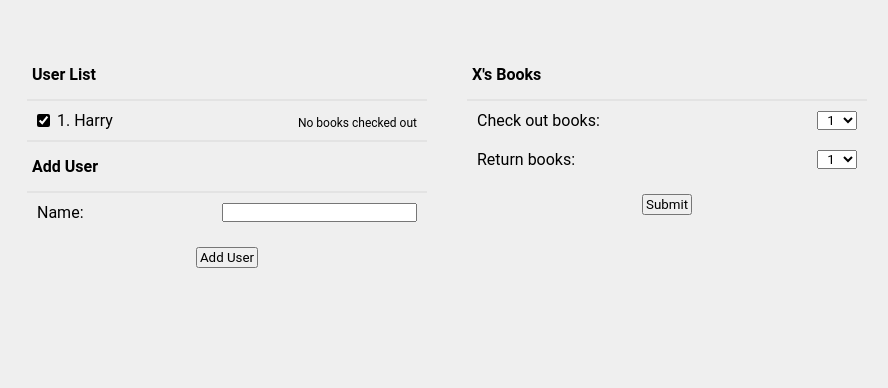
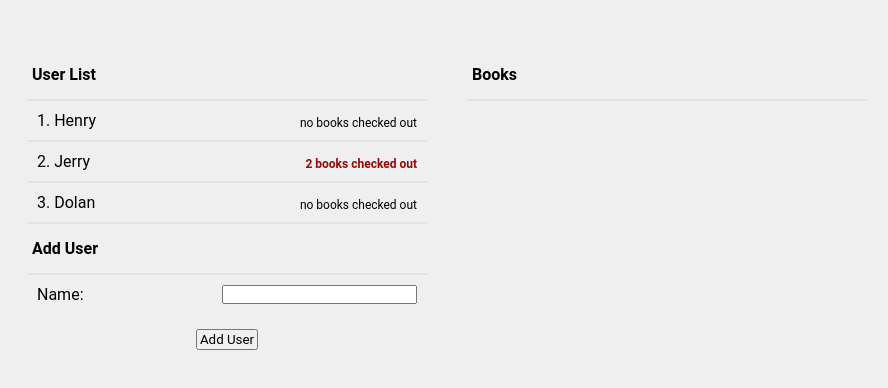
Before and after one commit to PeterVasilopoulos/RC-Library, a React (Create React App) app: page / in a window 1280 px wide. Shown: the top 388 px of the page, without its empty margins (193-1081 px from the left). Built offline with nearby package versions, Linux system fonts and the light colour scheme.

Commit message:
project completed

```diff
--- a/src/components/AddUser.jsx
+++ b/src/components/AddUser.jsx
@@ -1,20 +1,50 @@
-export default function AddUser() {
+import {useState} from 'react'
+
+export default function AddUser({onAddUser}) {
+    const [name, setName] = useState('')
+
     function handleSubmit(e) {
+        // prevent page from reloading
         e.preventDefault()
+
+        // early return if no name is provided
+        if(!name) {
+            return
+        }
+
+        // create id variable
+        const id = crypto.randomUUID()
+
+        // create object to pass into user list
+        const newUser = {
+            id,
+            name,
+            books: 0
+        }
+
+        // pass newUser into add user function
+        onAddUser(newUser)
+
+        // reset name field back to empty
+        setName('')
     }
 
     return (
         <div className='user-list'>
             <div className='user-list-title'>Add User</div>
 
-            <form>
+            <form onSubmit={(e) => handleSubmit(e)}>
                 <div className="books-input">
                     <label>Name: </label>
-                    <input type="text" />
+                    <input
+                        type="text"
+                        value={name}
+                        onChange={(e) => setName(e.target.value)}
+                    />
                 </div>
 
                 <div className="books-submit">
-                    <button onClick={(e) => handleSubmit(e)}>Add User</button>
+                    <button>Add User</button>
                 </div>
             </form>
         </div>
--- a/src/components/App.js
+++ b/src/components/App.js
@@ -2,11 +2,66 @@ import {useState} from 'react';
 import UserList from './UserList'
 import Books from './Books'
 
+const testUsers = [
+    {
+        name: 'Henry',
+        books: 0,
+        id: 0
+    },
+    {
+        name: 'Jerry',
+        books: 2,
+        id: 1
+    },
+    {
+        name: 'Dolan',
+        books: 0,
+        id: 2
+    }
+]
+
 export default function App() {
+    // users state
+    const [users, setUsers] = useState(testUsers)
+    // selected user state
+    const [selected, setSelected] = useState(null)
+
+
+    // handle select user function
+    function handleSelect(user) {
+        // if selected user is clicked again then unselect, otherwise select clicked user
+        setSelected((current) => current?.id === user.id ? null : user)
+    }
+
+    // handle add user function
+    function handleAddUser(newUser) {
+        setUsers((users) => [...users, newUser])
+    }
+
+    // handle change books function
+    function handleChangeBooks(booksChange) {
+        // update books for selected user
+        setUsers((users) => users.map((user) =>
+            user.id === selected.id ? {...user, books: user.books + booksChange} : user
+        ))
+
+        // unselect user
+        setSelected(null)
+    }
+
     return (
         <div className='container'>
-            <UserList />
-            <Books />
+            <UserList
+                users={users}
+                selected={selected}
+                onSelect={handleSelect}
+                onAddUser={handleAddUser}
+            />
+
+            <Books
+                onChangeBooks={handleChangeBooks}
+                selected={selected}
+            />
         </div>
     )
 }
--- a/src/components/Books.jsx
+++ b/src/components/Books.jsx
@@ -1,35 +1,58 @@
-export default function Books() {
+import {useState} from 'react'
+
+export default function Books({selected, onChangeBooks}) {
+    const [checkoutBooks, setCheckoutBooks] = useState(0)
+    const [returnBooks, setReturnBooks] = useState(0)
+
     function handleSubmit(e) {
+        // prevent page from reloading
         e.preventDefault()
+
+        // calculate books change
+        const booksChange = checkoutBooks - returnBooks
+
+        // call handleChangeBooks function
+        onChangeBooks(booksChange)
+
+        // reset book values
+        setCheckoutBooks(0)
+        setReturnBooks(0)
     }
 
     return (
         <form className="books">
-            <div className="books-title">X's Books</div>
+            <div className="books-title">{selected ? `${selected.name}'s ` : ''}Books</div>
 
-            <div className="books-input">
+            {selected ? <>
+                <div className="books-input">
                 <label>Check out books: </label>
-                <select>
-                    <option value='1'>1</option>
-                    <option value='2'>2</option>
-                    <option value='3'>3</option>
-                    <option value='4'>4</option>
-                    <option value='5'>5</option>
+                <select value={checkoutBooks} onChange={(e) => setCheckoutBooks(e.target.value)}>
+                    <option value={0}>0</option>
+                    <option value={1}>1</option>
+                    <option value={2}>2</option>
+                    <option value={3}>3</option>
+                    <option value={4}>4</option>
+                    <option value={5}>5</option>
                 </select>
             </div>
 
             <div className="books-input">
                 <label>Return books: </label>
-                <select>
-                    <option>1</option>
-                    <option>2</option>
-                    <option>3</option>
+                <select value={returnBooks} onChange={(e) => setReturnBooks(e.target.value)}>
+                    <option value={0}>0</option>
+                    {Array.from({length: selected?.books}, (_, i) => i + 1).map((num) =>
+                        <option value={num} key={num}>{num}</option>
+                    )}
                 </select>
             </div>
 
             <div className="books-submit">
                 <button onClick={(e) => handleSubmit(e)}>Submit</button>
             </div>
+            </>
+            :
+            <div></div>
+            }
         </form>
     )
 }
--- a/src/components/User.jsx
+++ b/src/components/User.jsx
@@ -1,7 +1,20 @@
-export default function User() {
+export default function User({user, children, onSelect, selected}) {
+    function handleClick() {
+        onSelect(user)
+    }
+
     return (
-        <div>
-
+        <div
+            className={selected?.id === user.id ? 'user selected' : 'user'}
+            onClick={() => handleClick(user)}
+        >
+            <div className="user-name">
+                {/* <input type="checkbox" onChange={selected === user.id} /> */}
+                {children}. {user.name}
+            </div>
+            <p className={user.books > 0 ? 'overdue' : ''}>
+                {user.books ? `${user.books} books checked out` : 'no books checked out'}
+            </p>
         </div>
     )
 }
--- a/src/components/UserList.jsx
+++ b/src/components/UserList.jsx
@@ -1,20 +1,26 @@
 import {useState} from 'react'
 import AddUser from './AddUser'
+import User from './User'
 
-export default function UserList() {
+export default function UserList({users, selected, onSelect, onAddUser}) {
     return (
         <div className="user-list">
             <div className='user-list-title'>User List</div>
 
-            <div className='user'>
-                <div className="user-name">
-                    <input type="checkbox" checked={true} />
-                    1. Harry
-                </div>
-                <p>No books checked out</p>
-            </div>
 
-            <AddUser />
+
+            {users.map((user, i) =>
+                <User
+                    user={user}
+                    key={i}
+                    selected={selected}
+                    onSelect={onSelect}
+                >
+                    {i + 1}
+                </User>
+            )}
+
+            <AddUser onAddUser={onAddUser} />
 
         </div>
     )
--- a/src/index.css
+++ b/src/index.css
@@ -34,6 +34,7 @@ body {
 
 .user:hover {
   background-color: rgb(234, 234, 234);
+  cursor: pointer;
 }
 
 .user p {
@@ -46,8 +47,8 @@ body {
   gap: 7px;
 }
 
-input[type='checkbox'] {
-  accent-color: black;
+.selected {
+  background-color: rgb(230, 230, 230);
 }
 
 /* ------------------------------ */
@@ -82,3 +83,8 @@ input[type='checkbox'] {
 button {
   padding: 1px 2px;
 }
+
+.overdue {
+  color: rgb(150, 8, 8);
+  font-weight: bold;
+}
```
